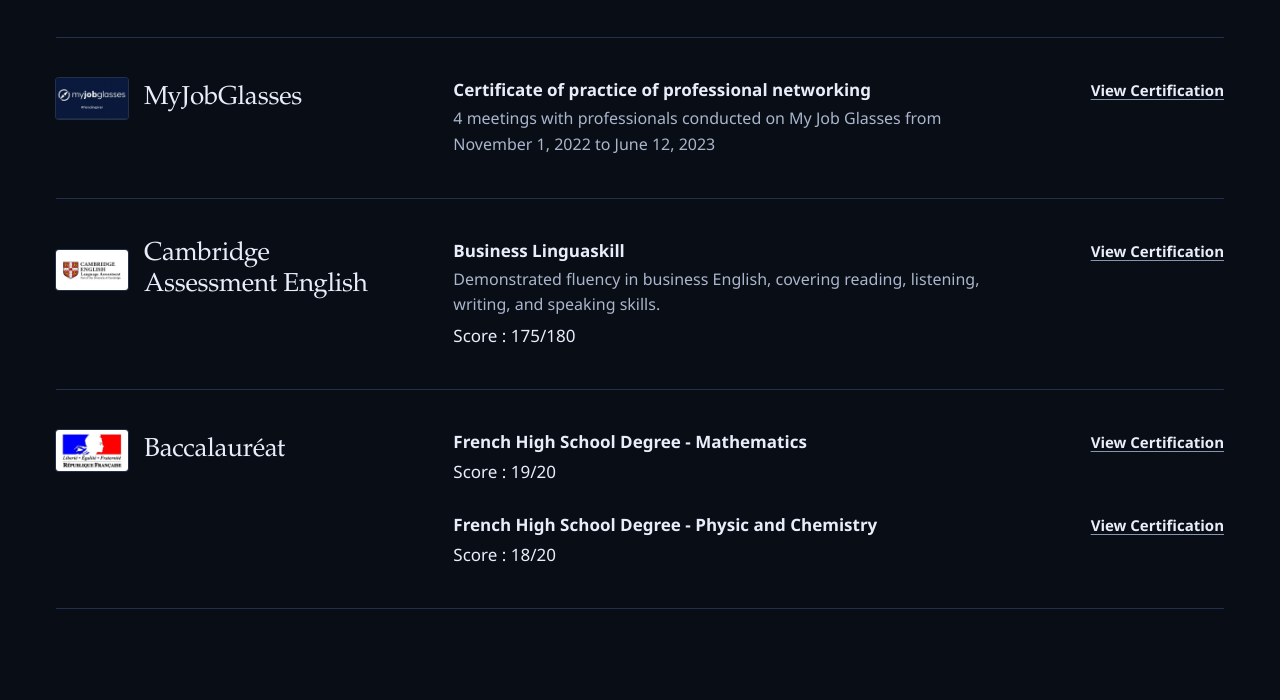
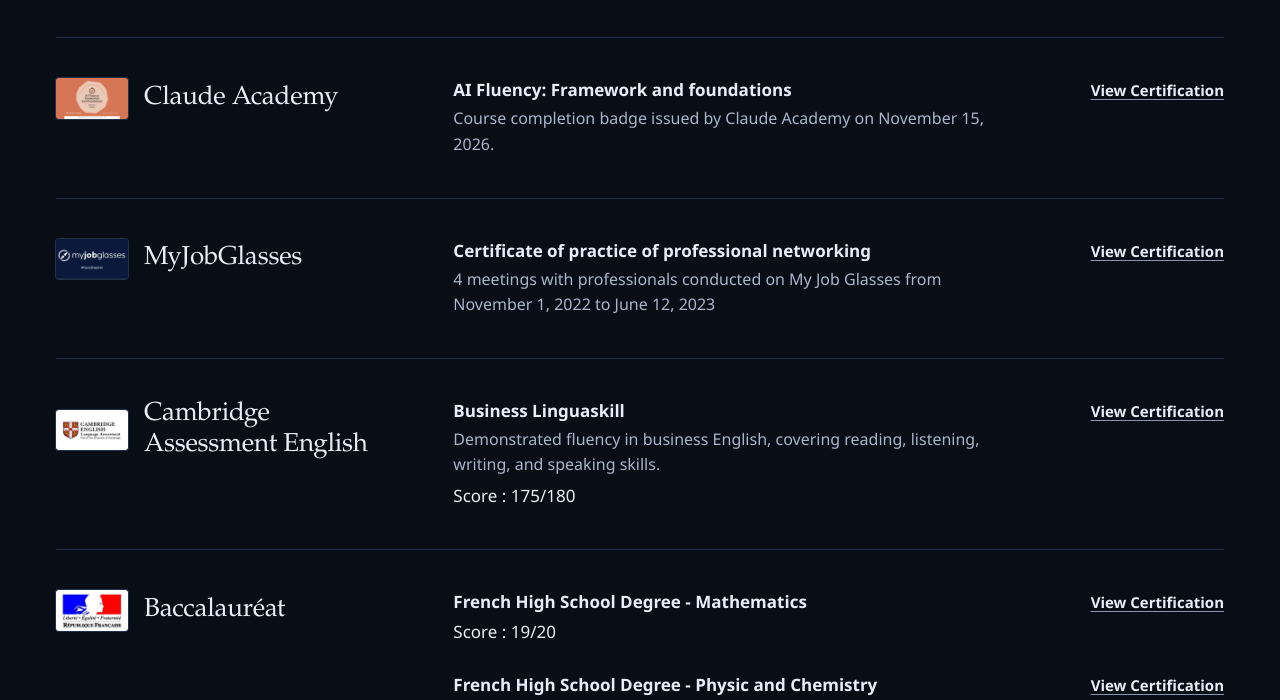
Before and after one commit to VasicIvann/VasicIvann.github.io, a plain HTML site: page index.html in a window 1280 px wide. Shown: the part 11300-12000 px from the top of the page. Drawn offline with Linux system fonts and the light colour scheme; a web font is replaced by a local one.

Commit message:
Add Claude Academy certification

```diff
--- a/index.html
+++ b/index.html
@@ -1112,6 +1112,20 @@
 
                     <section class="cert-group">
                         <div class="cert-issuer">
+                            <img src="assets/opt/certif/claudeacademy.webp" alt="" width="320" height="180" loading="lazy" decoding="async">
+                            <h3 class="cert-issuer-name">Claude Academy</h3>
+                        </div>
+                        <ul class="cert-list">
+                            <li class="cert">
+                                <h4 class="cert-title">AI Fluency: Framework and foundations</h4>
+                                <p class="cert-brief">Course completion badge issued by Claude Academy on November 15, 2026.</p>
+                                <a class="cert-link" href="https://academy.claude.com/verify/d9b7598bcc090ddbaaff332128faeca7" target="_blank" rel="noopener noreferrer">View Certification</a>
+                            </li>
+                        </ul>
+                    </section>
+
+                    <section class="cert-group">
+                        <div class="cert-issuer">
                             <img src="assets/opt/certif/myjobglasses.webp" alt="" width="320" height="180" loading="lazy" decoding="async">
                             <h3 class="cert-issuer-name">MyJobGlasses</h3>
                         </div>
```
Also changed, not shown: assets/opt/certif/claudeacademy.webp (added).
